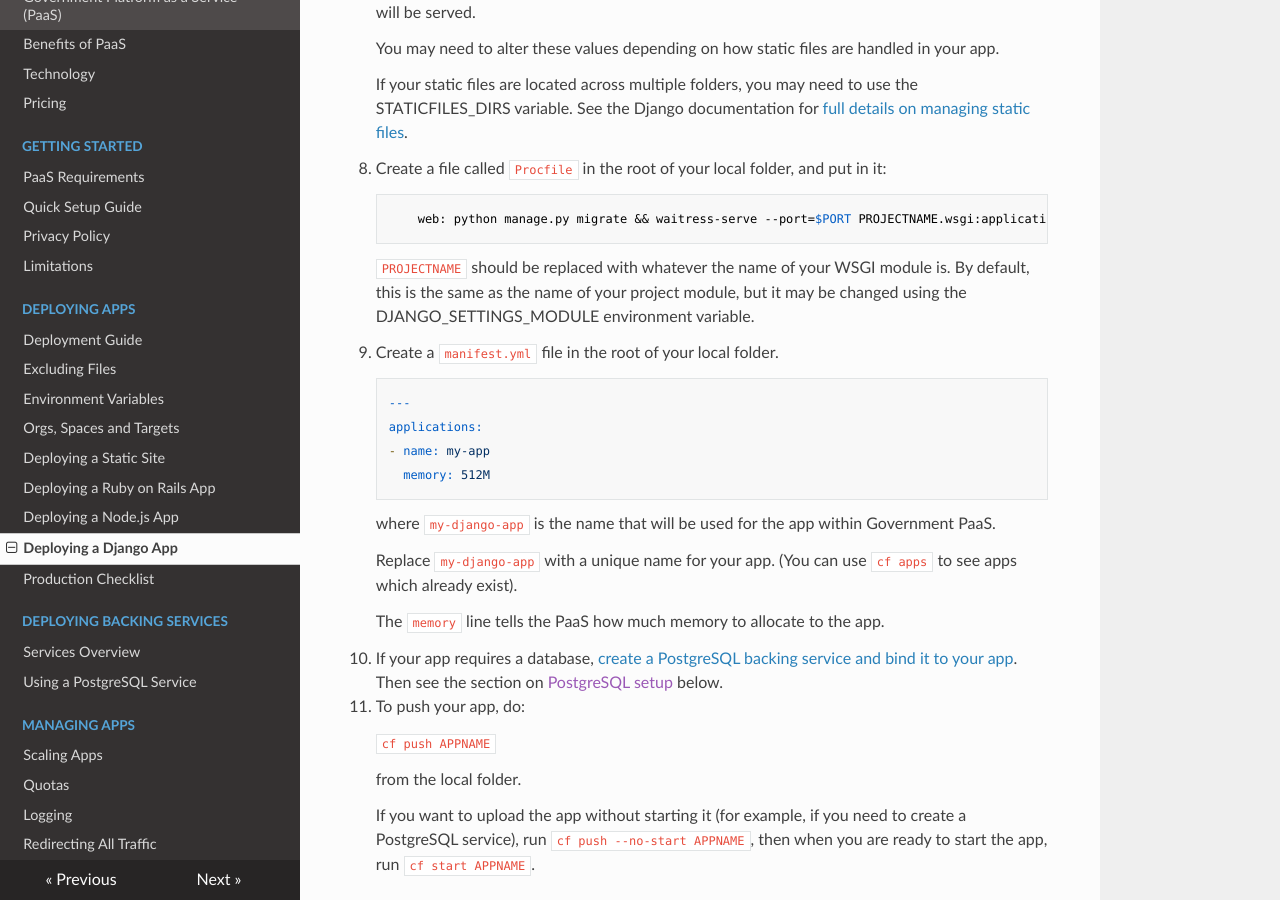
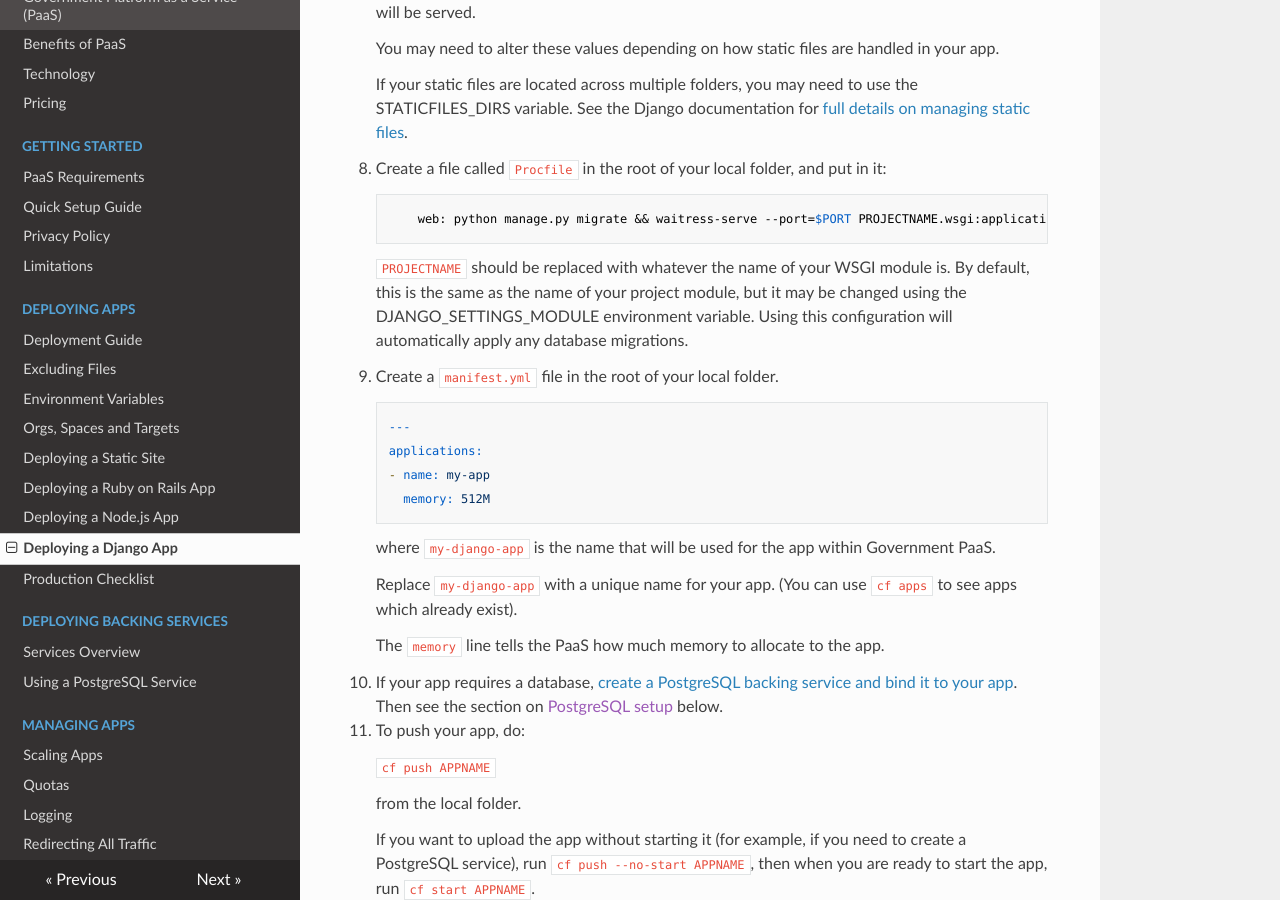
Before and after one commit to alphagov/paas-developer-docs, an MkDocs documentation site: the page built from docs/deploying_apps/deploying_django.md, in a window 1280 px wide and 900 px high, scrolled down 1817 px. Built offline with MkDocs 1.6.1, drawn with Linux system fonts in a browser that asks for light colours; nearby versions of some CDN libraries; old or Windows-style settings are respelled for this version of MkDocs.

Commit message:
Explain Procfile will automatically do db migration

```diff
--- a/docs/deploying_apps/deploying_django.md
+++ b/docs/deploying_apps/deploying_django.md
@@ -71,7 +71,7 @@ If you are just getting started learning CloudFoundry, you can use the sandbox s
 
             web: python manage.py migrate && waitress-serve --port=$PORT PROJECTNAME.wsgi:application
 
-    `PROJECTNAME` should be replaced with whatever the name of your WSGI module is. By default, this is the same as the name of your project module, but it may be changed using the DJANGO_SETTINGS_MODULE environment variable.
+    `PROJECTNAME` should be replaced with whatever the name of your WSGI module is. By default, this is the same as the name of your project module, but it may be changed using the DJANGO_SETTINGS_MODULE environment variable. Using this configuration will automatically apply any database migrations.
 
 1. Create a `manifest.yml` file in the root of your local folder.
 
```
